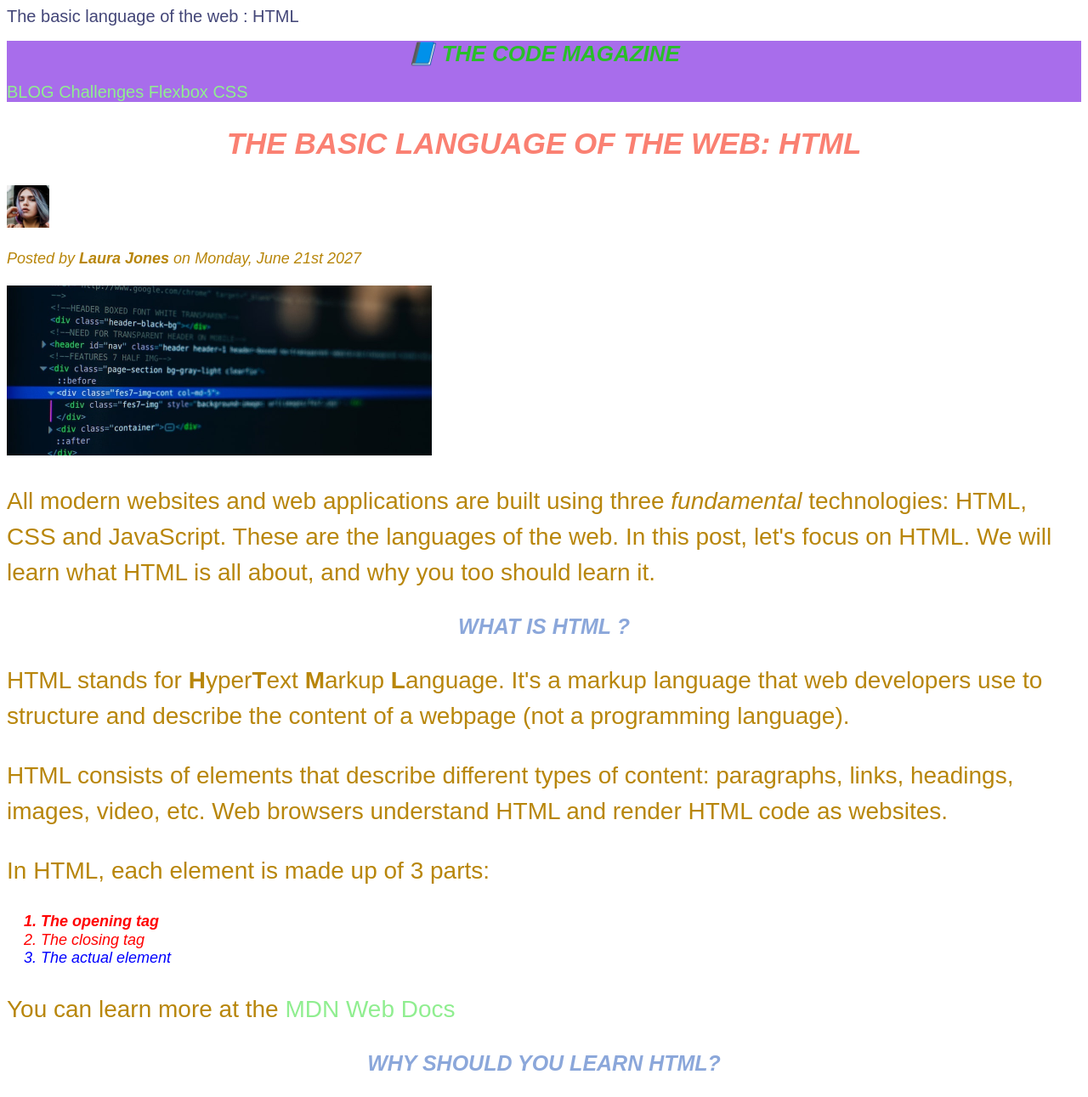
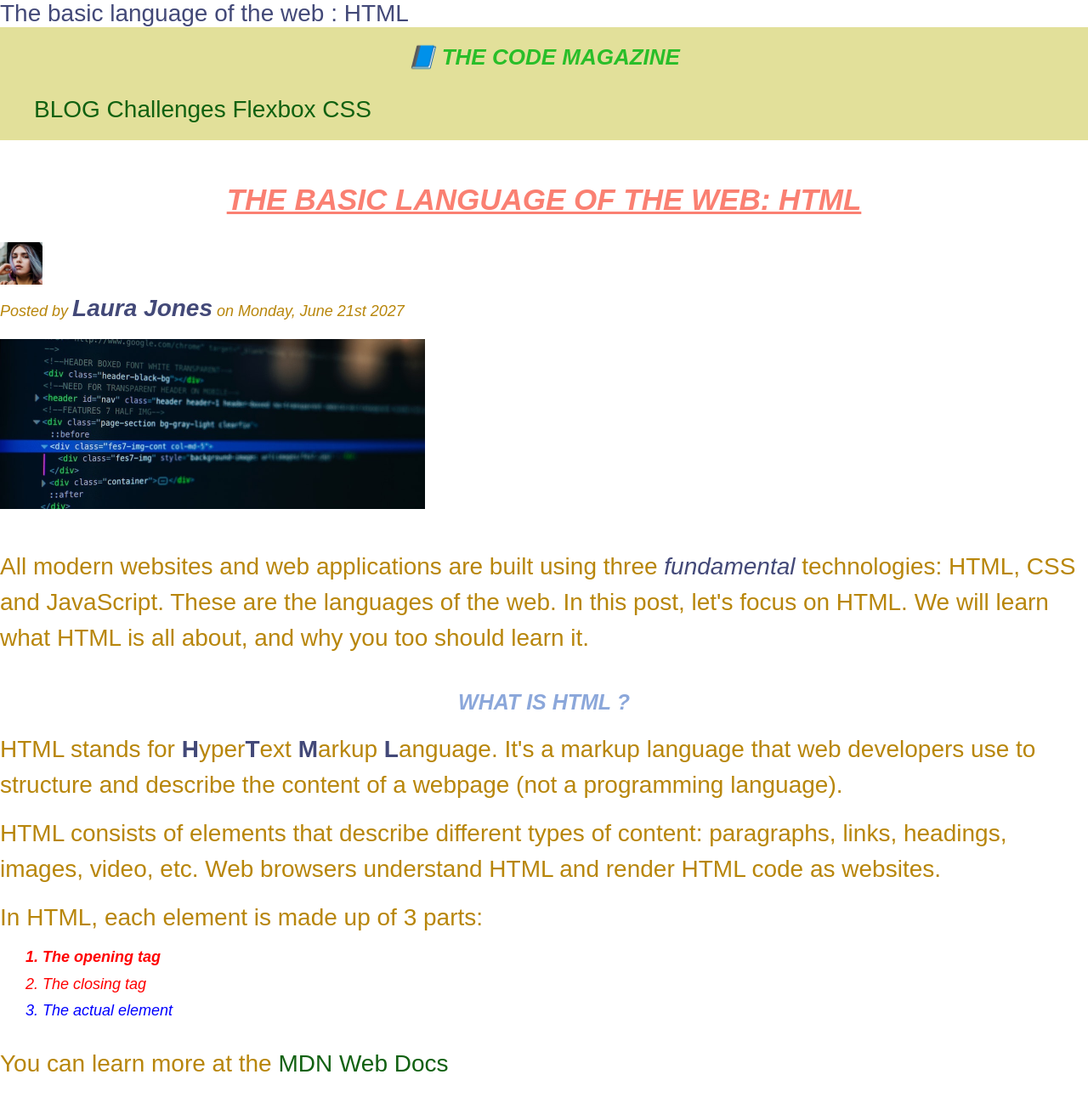
Before and after one commit to SRathoreVS/IndexHTML_1_coursePrac, a plain HTML site: page index.html in a window 1280 px wide. Shown: the top 1291 px of the page at 85% size. Drawn offline with Linux system fonts and the light colour scheme.

Commit message:
margin and padding

```diff
--- a/index.html
+++ b/index.html
@@ -6,7 +6,8 @@
    <meta charset="UTF-8" />
 
    <link href="style.css"
-         rel="stylesheet" />
+         rel="stylesheet"
+          />
 
    <tittle>The basic language of the web : HTML</tittle>
 
@@ -33,7 +34,7 @@
 </header>
 
 <article>
-  <header>
+  <header class="post-header">
   <h2>The Basic Language of the Web: HTML</h2>
 
      <img src="img/laura-jones.jpg"
--- a/style.css
+++ b/style.css
@@ -3,18 +3,45 @@
    But the Unoversal selector is having the
    lowest priority.
    so the wait will be ;long as it will be selected at last  */
-/* * {
+* {
   font-size: 28px;
   font-family: Arial, Helvetica, sans-serif;
   color: #434978;
-}*/
+  margin: 0;
+  padding: 0;
+}
 /* This is the Inheriting properties
    for those which we didnt assigned any properties */
 body {
   font-size: 20px;
   font-family: Arial, Helvetica, sans-serif;
   color: #434678;
+
 }
+
+
+.main-header{
+  background-color: rgba(217, 215, 122, 0.755);
+  /* padding: 20px;
+  padding-left: 40px;
+  padding-right: 40px; */
+  padding: 20px 40px;
+  margin-bottom: 50px ;
+}
+
+.post-header {
+  margin-bottom: 40px;
+}
+aside{
+  background-color: #95b6f1;
+  border: 10px solid rgba(221, 64, 32, 0.755);
+  /* padding-top: 50px;
+  padding-bottom: 50px; */
+  padding: 50px 0;
+}
+
+
+
 
 h1,
 h2,
@@ -30,6 +57,7 @@ h1 {
   text-transform: uppercase;
   font-style: italic;
   text-align: center;
+  margin-bottom: 30px;
 }
 h2 {
   color: salmon;
@@ -37,11 +65,22 @@ h2 {
   text-transform: uppercase;
   font-style: italic;
   text-align: center;
+  margin-bottom: 30px;
+  text-decoration: underline;
 }
 p {
   color: darkgoldenrod;
   font-size: 28px;
   line-height: 1.5;
+  margin-bottom: 15px;
+}
+ul,ol {
+  margin-left: 50px;
+  margin-bottom: 30px
+  ;
+}
+article {
+  margin-bottom: 60px;
 }
 h3 {
   color: rgba(62, 108, 193, 0.601);
@@ -49,12 +88,19 @@ h3 {
   text-transform: uppercase;
   font-style: italic;
   text-align: center;
+  margin-bottom: 20px;
+  margin-top: 40px;
 }
 li {
   color: red;
   font-size: 18px;
   font-style: italic;
   line-height: 1.2;
+  margin-bottom: 10px;
+
+}
+li:last-child {
+  margin-bottom: 0;
 }
 /*footer p {
   font-size: 15px;
@@ -95,9 +141,7 @@ footer p {
 .related-lists {
   list-style: none;
 }
-.main-header{
-  background-color: rgba(140, 63, 229, 0.755);
-}
+
 aside{
   background-color: #95b6f1;
   border: 10px solid rgba(221, 64, 32, 0.755);
@@ -124,7 +168,7 @@ article p:first-child
 /* Styling Hyperlinks  */
 a:link
 {
-  color: lightgreen;
+  color: rgb(17, 97, 17);
   text-decoration: none;
 }
 a:hover
```
